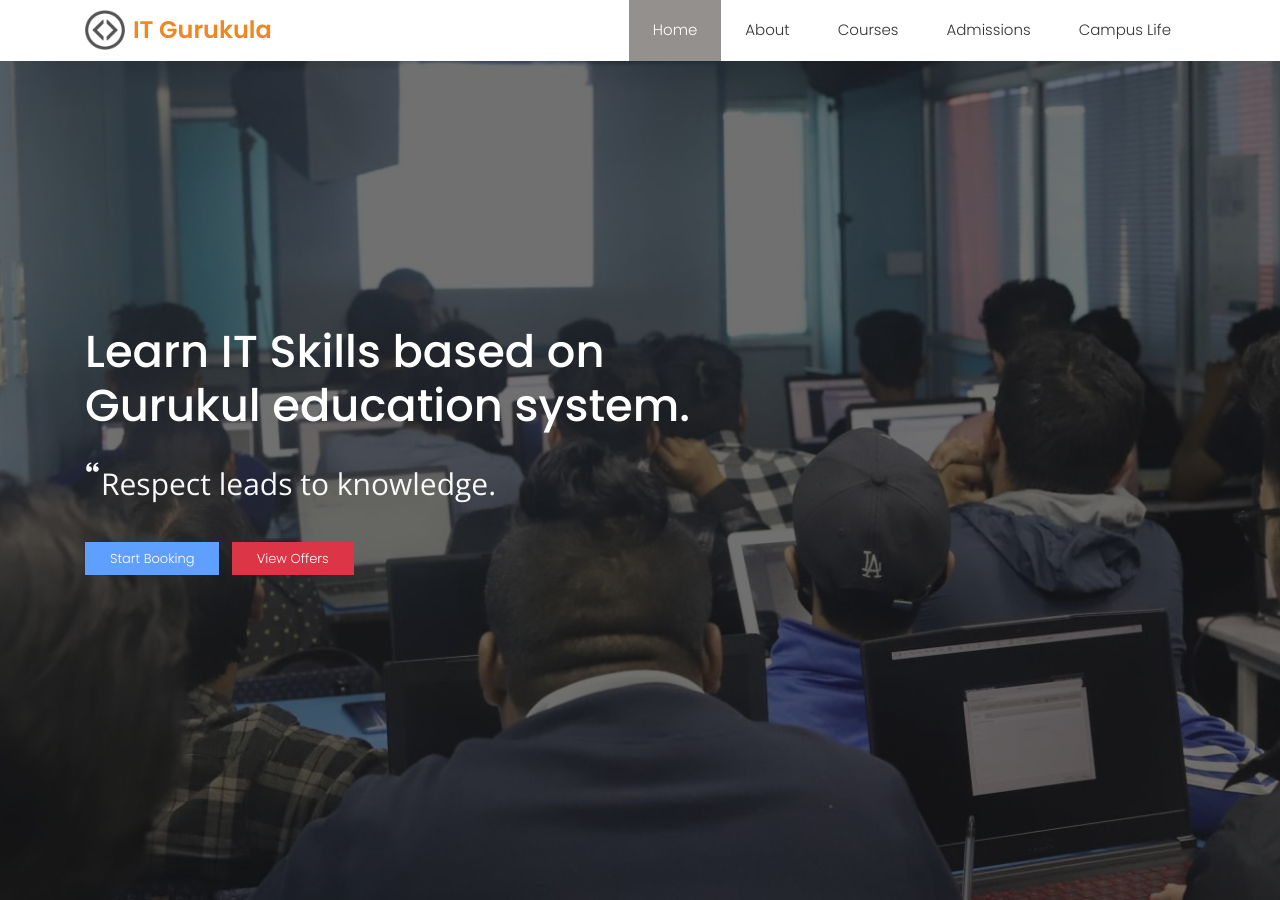
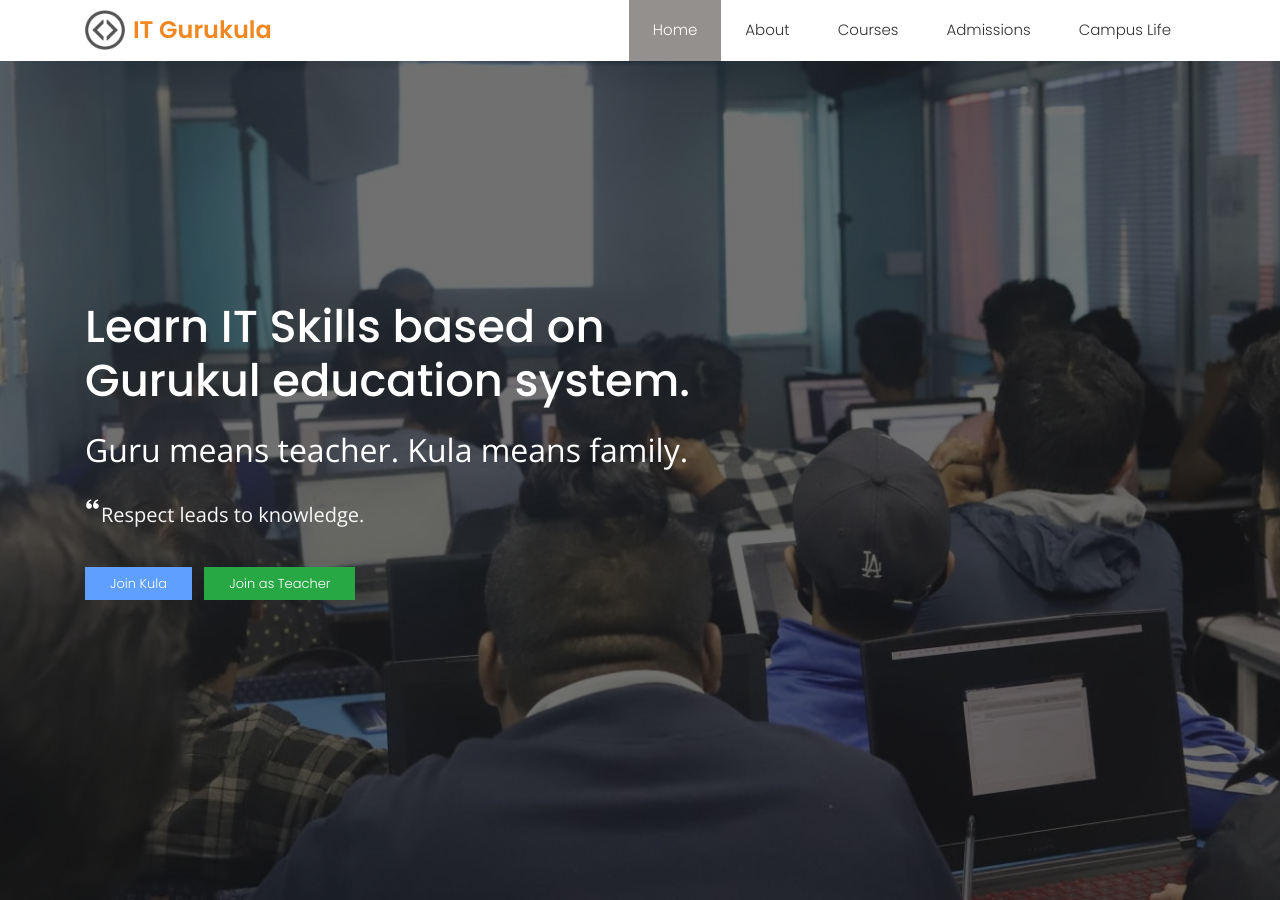
Before and after one commit to itgurukula/itgurukula.github.io, a Jekyll site: the page built from index.html, in a window 1280 px wide and 900 px high. Built offline with Jekyll 4.4.1, drawn with Linux system fonts in a browser that asks for light colours; some of the changed text lies outside the part shown.

Commit message:
Fixed banner and footer

```diff
--- a/_includes/banner.html
+++ b/_includes/banner.html
@@ -1,5 +1,4 @@
 <!-- banner -->
-{% assign banner = site.data.home.banner %}
 <div class="banner d-flex justify-content-start align-items-center">
   <div class="container">
     <div class="row">
@@ -7,6 +6,11 @@
         <h1>
           Learn IT Skills based on<br>Gurukul education system.
         </h1>
+        <div class="abbr mt-4">
+          <h2 class="font-secondary text-white font-weight-lighter">
+            Guru means teacher. <span class="d-block d-sm-inline">Kula means family.</span>
+          </h2>
+        </div>
         <div class="quote">
           <i class='bx bxs-quote-alt-left'></i>
           <h2 class="font-secondary">
@@ -16,8 +20,8 @@
       </div>
     </div>
     <div class="banner-actions">
-      <a href="#" class="btn btn-primary px-4">Start Booking</a>
-      <a href="#" class="btn btn-danger px-4 ml-2">View Offers</a>
+      <a href="#" class="btn btn-primary px-4">Join Kula</a>
+      <a href="#" class="btn btn-success px-4 ml-2">Join as Teacher</a>
     </div>
   </div>
 </div>
--- a/_includes/footer.html
+++ b/_includes/footer.html
@@ -31,41 +31,35 @@
               <a href="https://goo.gl/maps/76FbQzjHeGwNq5aT6" target="_blank">
                 <p>
                   <i class='bx bxs-map' ></i>
-                  <span>Inside Tribhuvan University, Kirtipur, Kathmandu, Nepal - 44618</span>
-                </p>
-              </a>
-              <a href="tel:+977 442 8090" target="_blank">
-                <p>
-                  <i class='bx bxs-phone' ></i>
-                  <span>+977 442 8090</span>
+                  <span>Kathmandu, Nepal - 44618</span>
                 </p>
               </a>
               <a href="tel:+977 9841592361">
                 <p>
-                  <i class='bx bx-mobile-alt' ></i>
-                  <span>+977 9841592361</span>
+                  <i class='bx bx-phone' ></i>
+                  <span>+977 0123456789</span>
                 </p>
               </a>
-              <a href="mailto:nicnepal.mahabir@gmail.com" target="_blank">
+              <a href="mailto:budhram.gurung01@gmail.com" target="_blank">
                 <p>
                   <i class='bx bx-mail-send' ></i>
-                  <span>nicnepal.mahabir@gmail.com</span>
+                  <span>budhram.gurung01@gmail.com</span>
                 </p>
               </a>
             </div>
 
             <ul class="footer-social pl-0 mb-0">
               <li>
-                <a href="https://www.facebook.com/nicnepalofficial" target="_blank"><i class='bx bxl-facebook'></i></a>
+                <a href="https://www.facebook.com/#" target="_blank"><i class='bx bxl-facebook'></i></a>
               </li>
               <li>
-                <a href="https://twitter.com/nic_nepal" target="_blank"><i class='bx bxl-twitter' ></i></a>
+                <a href="https://twitter.com/#" target="_blank"><i class='bx bxl-twitter' ></i></a>
               </li>
               <li>
-                <a href="https://www.linkedin.com/company/nicnepal" target="_blank"><i class='bx bxl-linkedin' ></i></a>
+                <a href="https://www.linkedin.com/company/#" target="_blank"><i class='bx bxl-linkedin' ></i></a>
               </li>
               <li>
-                <a href="https://github.com/nicnepalofficial" target="_blank"><i class='bx bxl-github' ></i></a>
+                <a href="https://github.com/itgurukula" target="_blank"><i class='bx bxl-github' ></i></a>
               </li>
             </ul>
           </div>
--- a/_sass/_home.scss
+++ b/_sass/_home.scss
@@ -81,7 +81,7 @@
       h2 {
         margin-top: -15px;
         color: #f8f8f8;
-        font-size: 30px;
+        font-size: 20px;
         font-weight: 200;
         padding-left: 1rem;
       }
@@ -131,7 +131,7 @@
       content: '';
       background: url($image_base_url + "/footer-pattern.png");
       width: 744px;
-      height: 365px;
+      height: 300px;
       top: 50px;
       right: 15%;
       background-size: cover;
--- a/_sass/_responsive.scss
+++ b/_sass/_responsive.scss
@@ -35,6 +35,9 @@
 
 // standard mobile size
 @media (max-width: 500px) {
+  .br-sm {
+    display: block;
+  }
   header {
     .banner {
       h1 {
@@ -42,7 +45,7 @@
         line-height: 45px;
       }
       .quote h2 {
-        font-size: 22px;
+        font-size: 18px;
       }
     }
   }
```
Also changed, not shown: assets/img/footer-pattern.png.
